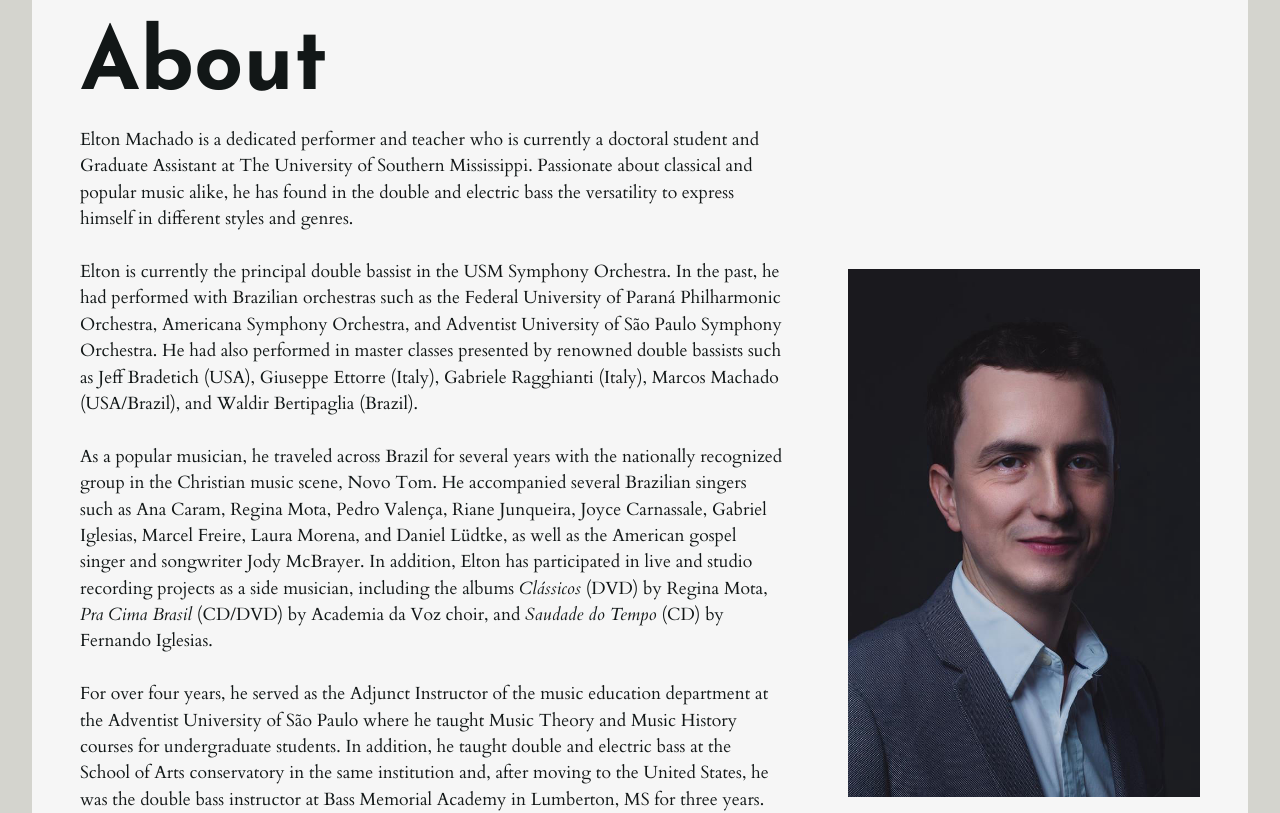
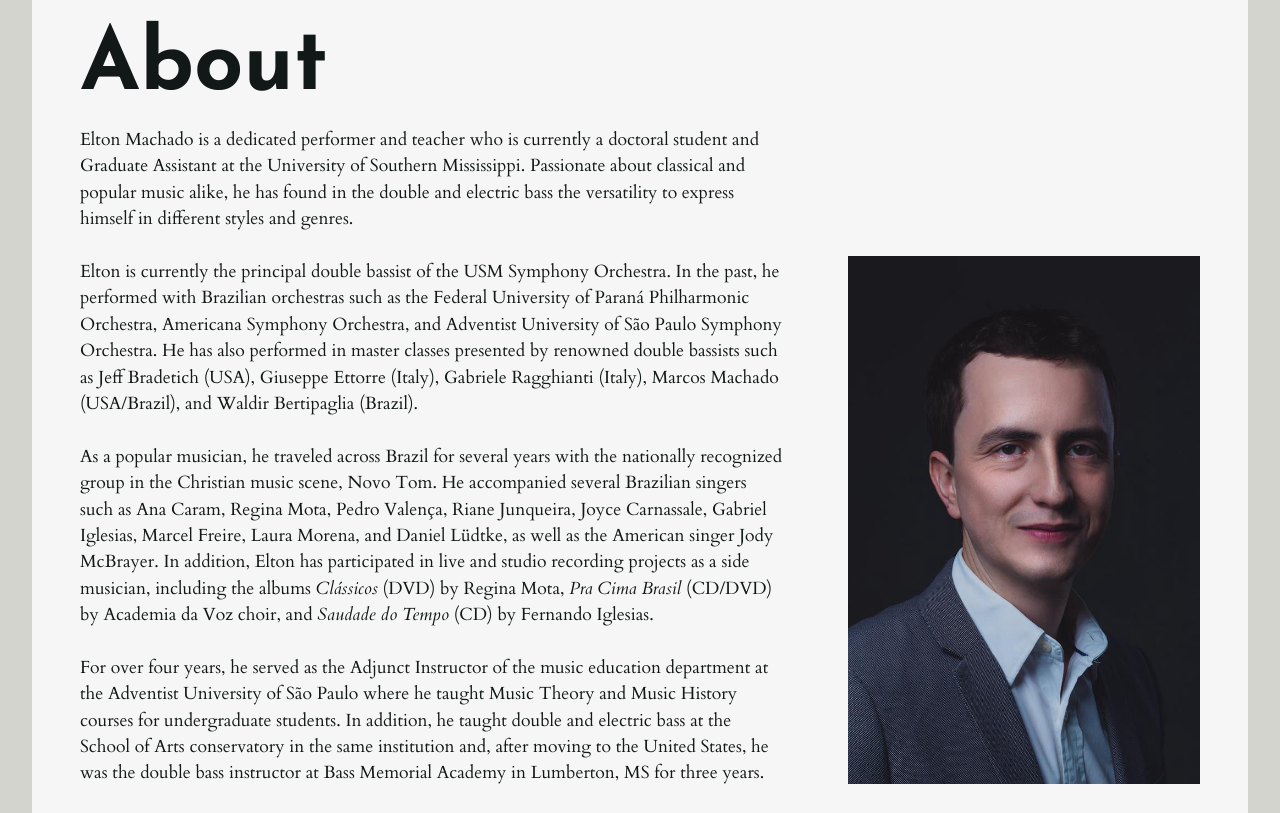
Before and after one commit to eltonlmachado/site, a plain HTML site: page index.html in a window 1280 px wide. Shown: the part 1100-1913 px from the top of the page. Drawn offline with Linux system fonts and the light colour scheme; files whose address does not match are found by name.

Commit message:
Add files via upload

```diff
--- a/index.html
+++ b/index.html
@@ -184,8 +184,8 @@ ga('send', 'pageview');
                     <div class="text-wrapper">
                         <h6 class="card-title mbr-fonts-style display-1">
                             <strong>About</strong></h6>
-                        <p class="mbr-text mbr-fonts-style mb-4 display-4">Elton Machado is a dedicated performer and teacher who is currently a doctoral student and Graduate Assistant at The University of Southern Mississippi. Passionate about classical and popular music alike, he has found in the double and electric bass the versatility to express himself in different styles and genres.<br><br>Elton is currently the principal double bassist in the USM Symphony Orchestra. In the past, he had performed with Brazilian orchestras such as the Federal University of Paraná Philharmonic Orchestra, Americana Symphony Orchestra, and Adventist University of São Paulo Symphony Orchestra. He had also performed in master classes presented by renowned double bassists such as Jeff Bradetich (USA), Giuseppe Ettorre (Italy), Gabriele Ragghianti (Italy), Marcos Machado (USA/Brazil), and Waldir Bertipaglia (Brazil).<br>
-<br>As a popular musician, he traveled across Brazil for several years with the nationally recognized group in the Christian music scene, Novo Tom. He accompanied several Brazilian singers such as Ana Caram, Regina Mota, Pedro Valença, Riane Junqueira, Joyce Carnassale, Gabriel Iglesias, Marcel Freire, Laura Morena, and Daniel Lüdtke, as well as the American gospel singer and songwriter Jody McBrayer. In addition, Elton has participated in live and studio recording projects as a side musician, including the albums <em>Clássicos </em>(DVD) by Regina Mota, <em>Pra Cima Brasil</em> (CD/DVD) by Academia da Voz choir, and <em>Saudade do Tempo </em>(CD) by Fernando Iglesias.<br><br>For over four years, he served as the Adjunct Instructor of the music education department at the Adventist University of São Paulo where he taught Music Theory and Music History courses for undergraduate students. In addition, he taught double and electric bass at the School of Arts conservatory in the same institution and, after moving to the United States, he was the double bass instructor at Bass Memorial Academy in Lumberton, MS for three years.<br>
+                        <p class="mbr-text mbr-fonts-style mb-4 display-4">Elton Machado is a dedicated performer and teacher who is currently a doctoral student and Graduate Assistant at the University of Southern Mississippi. Passionate about classical and popular music alike, he has found in the double and electric bass the versatility to express himself in different styles and genres.<br><br>Elton is currently the principal double bassist of the USM Symphony Orchestra. In the past, he performed with Brazilian orchestras such as the Federal University of Paraná Philharmonic Orchestra, Americana Symphony Orchestra, and Adventist University of São Paulo Symphony Orchestra. He has also performed in master classes presented by renowned double bassists such as Jeff Bradetich (USA), Giuseppe Ettorre (Italy), Gabriele Ragghianti (Italy), Marcos Machado (USA/Brazil), and Waldir Bertipaglia (Brazil).<br>
+<br>As a popular musician, he traveled across Brazil for several years with the nationally recognized group in the Christian music scene, Novo Tom. He accompanied several Brazilian singers such as Ana Caram, Regina Mota, Pedro Valença, Riane Junqueira, Joyce Carnassale, Gabriel Iglesias, Marcel Freire, Laura Morena, and Daniel Lüdtke, as well as the American singer Jody McBrayer. In addition, Elton has participated in live and studio recording projects as a side musician, including the albums <em>Clássicos </em>(DVD) by Regina Mota, <em>Pra Cima Brasil</em> (CD/DVD) by Academia da Voz choir, and <em>Saudade do Tempo </em>(CD) by Fernando Iglesias.<br><br>For over four years, he served as the Adjunct Instructor of the music education department at the Adventist University of São Paulo where he taught Music Theory and Music History courses for undergraduate students. In addition, he taught double and electric bass at the School of Arts conservatory in the same institution and, after moving to the United States, he was the double bass instructor at Bass Memorial Academy in Lumberton, MS for three years.<br>
 <br>His educational background includes a Master of Music degree from the University of Southern Mississippi, a specialization diploma in University Teaching from the Adventist University of São Paulo, and a Music Education degree from the Faculty of Arts of Paraná. Elton currently lives in Hattiesburg, MS with his wife Aline.<br></p>
                         <div class="mbr-section-btn mt-3"><a class="btn btn-warning display-4" href="assets/files/CV2021EltonMachado.pdf" target="_blank">Curriculum Vitae | PDF</a> <a class="btn btn-warning display-4" href="http://buscatextual.cnpq.br/buscatextual/visualizacv.do?id=K4219821J9" target="_blank">Curriculum Lattes | Link</a></div>
                     </div>
```
